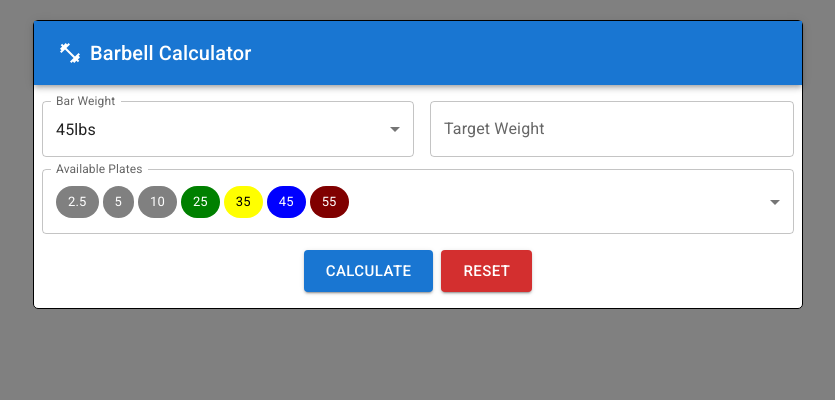
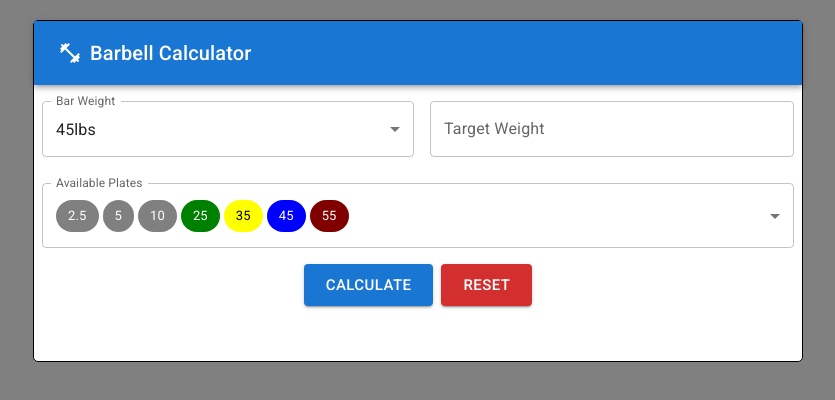
Before and after one commit to kcereno/mui-barbell-calc, a React (Create React App) app: page / in a window 1280 px wide. Shown: the top 400 px of the page, without its empty margins (222-1057 px from the left). Built offline with nearby package versions, Linux system fonts and the light colour scheme.

Commit message:
Fix bug that offsets adjacent elements when error messages are shown

```diff
--- a/src/App.css
+++ b/src/App.css
@@ -2,6 +2,7 @@
   margin: auto;
   max-width: 768px;
   background-color: white;
+  min-height: 340px;
 
 }
 
@@ -13,3 +14,16 @@
     border: 1px solid black;
   }
 }
+
+@media (max-width:425px) {
+  .App {
+    min-height: 400px;
+  }
+}
+
+
+@media (max-width:320px) {
+  .App {
+    min-height: 450px;
+  }
+}
--- a/src/components/Buttons.tsx
+++ b/src/components/Buttons.tsx
@@ -6,10 +6,10 @@ type PropTypes = {
   reset: () => void;
 };
 
-const Buttons = (props: PropTypes) => {
+const Buttons = ({ submit, reset }: PropTypes) => {
   return (
     <Box sx={{ margin: 1, display: "flex", justifyContent: "center" }}>
-      <Button variant="contained" size="large" onClick={props.submit}>
+      <Button variant="contained" size="large" onClick={submit}>
         Calculate
       </Button>
       <Button
@@ -17,7 +17,7 @@ const Buttons = (props: PropTypes) => {
         variant="contained"
         size="large"
         color="error"
-        onClick={props.reset}
+        onClick={reset}
       >
         Reset
       </Button>
--- a/src/components/TargetWeight.tsx
+++ b/src/components/TargetWeight.tsx
@@ -35,7 +35,15 @@ const TargetWeight = ({
   };
 
   return (
-    <Box sx={{ marginTop: { sm: 2 }, marginRight: 1, marginLeft: { xs: 1 } }}>
+    <Box
+      sx={{
+        marginTop: { sm: 2 },
+        marginRight: 1,
+        marginLeft: { xs: 1 },
+        marginBottom: { xs: 3.5, sm: 3 },
+        maxHeight: "50px",
+      }}
+    >
       <TextField
         error={isTouched && !inputIsValid}
         helperText={
```
